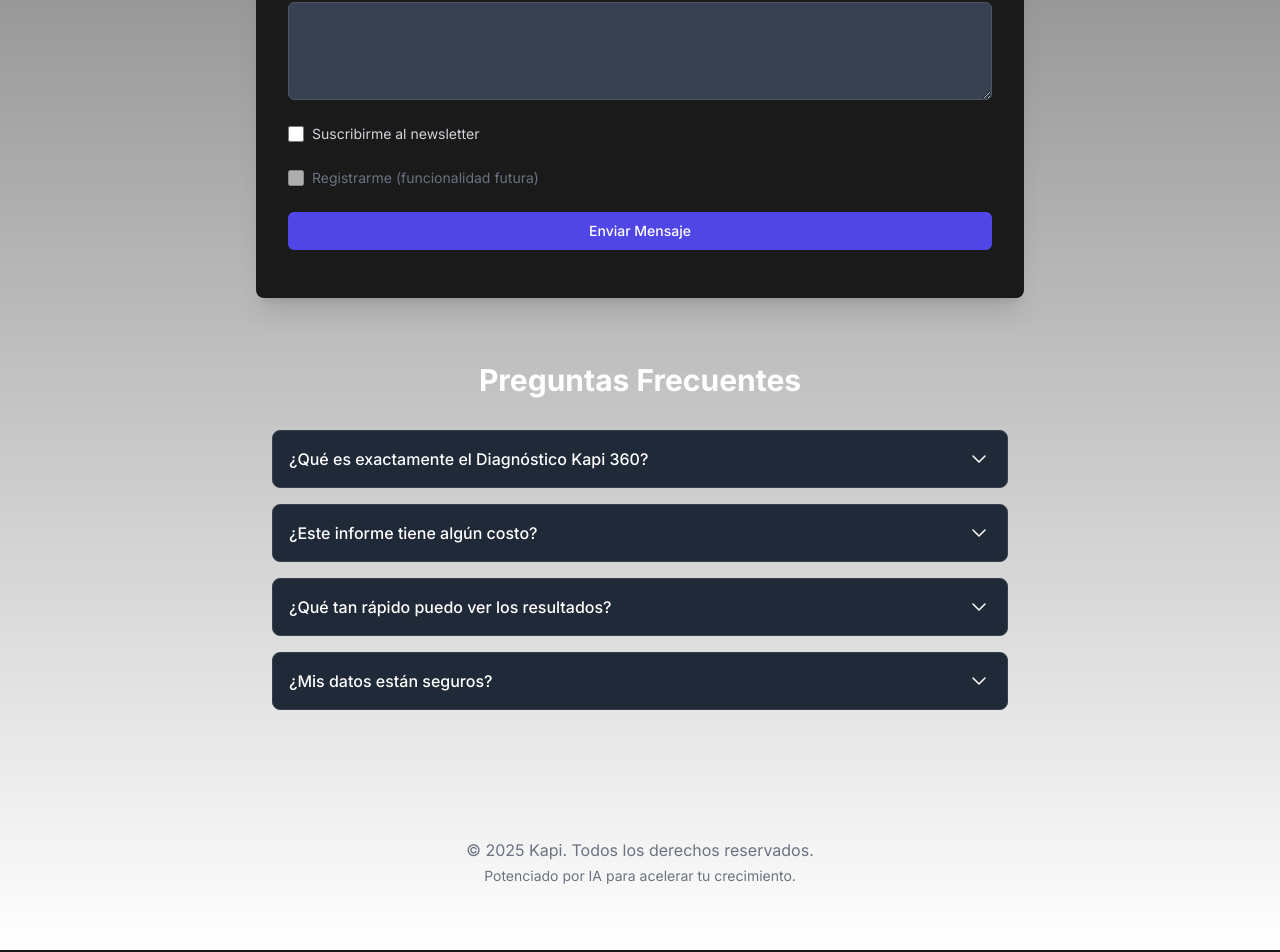
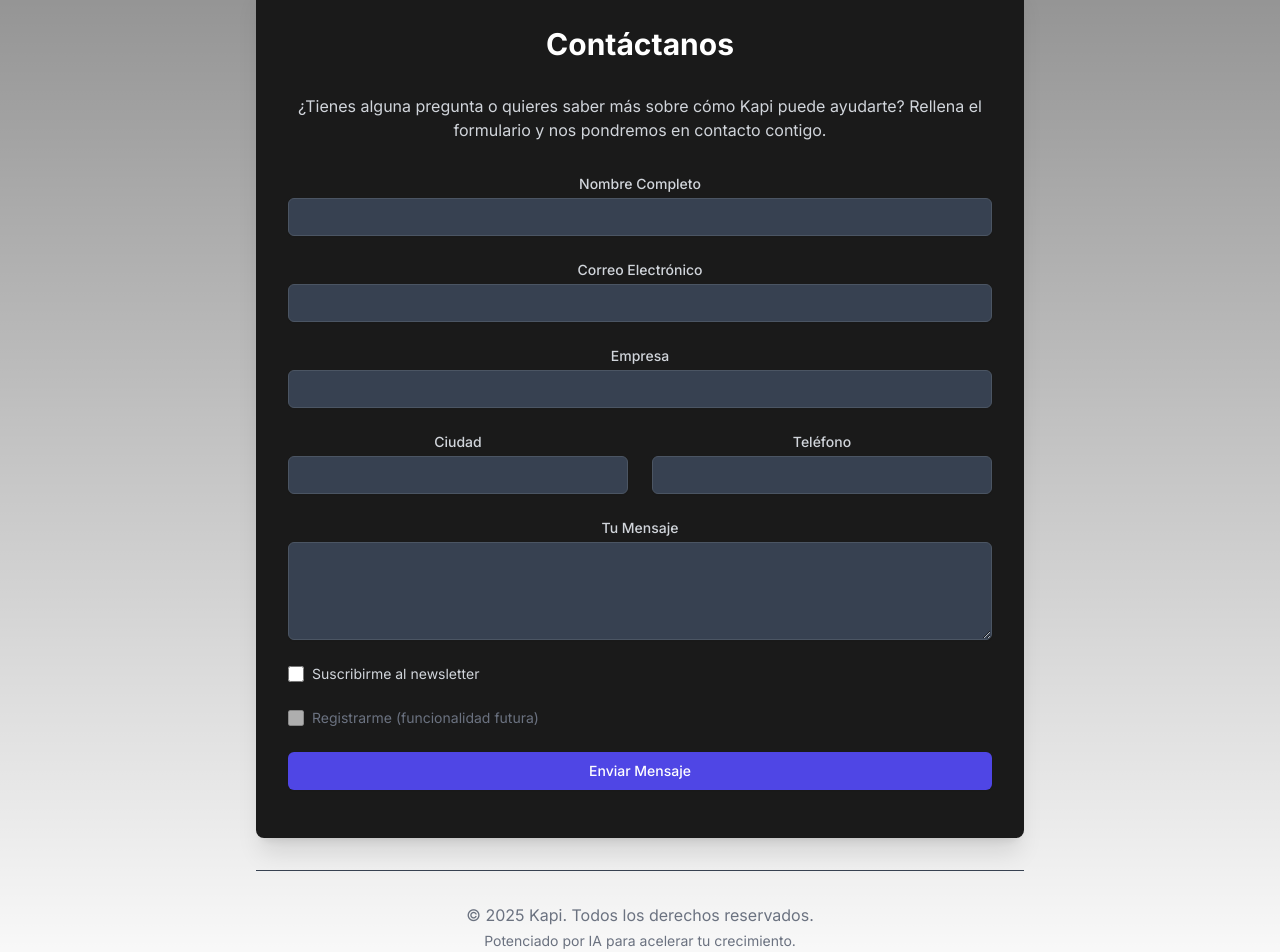
Before and after one commit to nataliogarbus/kapi360-mvp, a Next.js app: page / in a window 1280 px wide. Shown: the part 1178-2130 px from the top of the page. Built offline with nearby package versions, Linux system fonts and the light colour scheme.

Commit message:
feat(ui): Mover formulario de contacto al footer

```diff
--- a/src/app/page.tsx
+++ b/src/app/page.tsx
@@ -7,7 +7,6 @@ import DiagnosticForm from "@/components/DiagnosticForm";
 import ReportSection from "@/components/ReportSection";
 import Faq from "@/components/Faq";
 import Footer from "@/components/Footer";
-import ContactForm from "@/components/ContactForm";
 
 export default function Home() {
   const [isLoading, setIsLoading] = useState(false);
@@ -60,7 +59,6 @@ export default function Home() {
         {report && !isLoading && <ReportSection report={report} />}
       </div>
 
-      <ContactForm />
       <Faq />
       <Footer />
     </main>
--- a/src/components/Footer.tsx
+++ b/src/components/Footer.tsx
@@ -1,10 +1,13 @@
 import React from 'react';
+import ContactForm from './ContactForm';
 
 const Footer = () => {
   const currentYear = new Date().getFullYear();
 
   return (
     <footer className="w-full max-w-3xl mx-auto mt-16 mb-8 text-center text-gray-500">
+      <ContactForm />
+      <div className="border-t border-gray-700 my-8"></div>
       <p>&copy; {currentYear} Kapi. Todos los derechos reservados.</p>
       <p className="text-sm mt-1">Potenciado por IA para acelerar tu crecimiento.</p>
     </footer>
```
